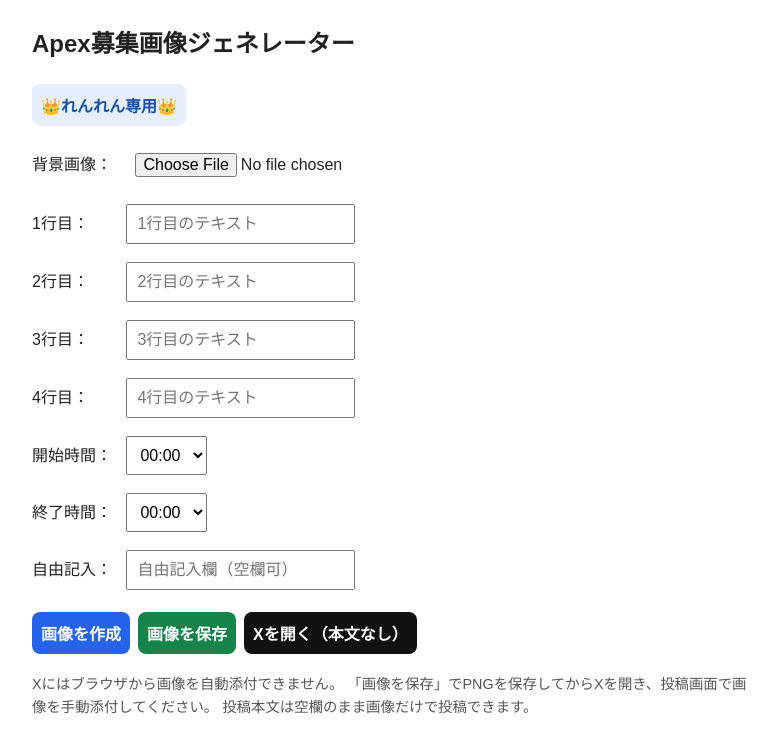
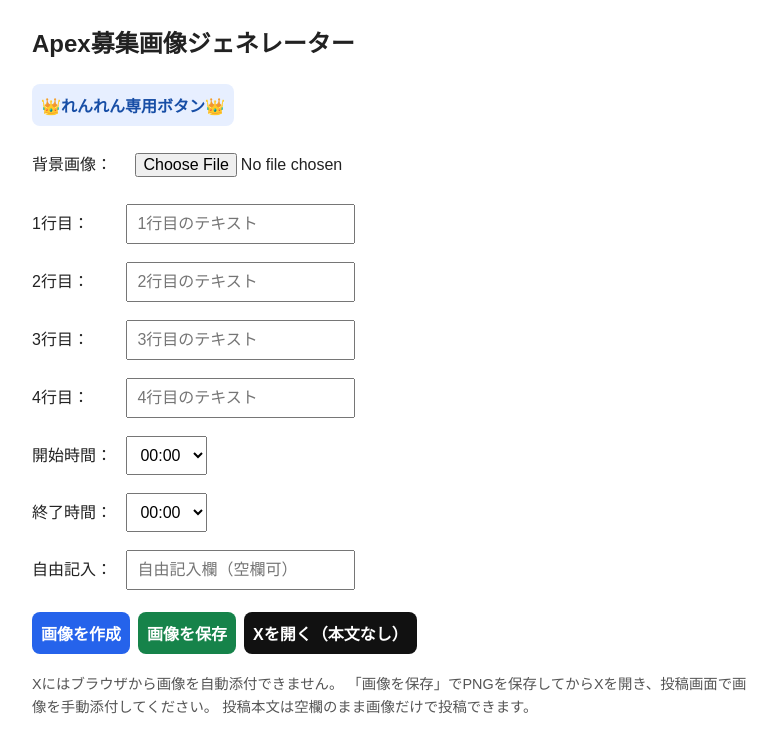
Before and after one commit to ajinoCan2Me/apex_recruiting, a plain HTML site: page index.html in a window 1280 px wide. Shown: the whole page, without its empty margins (248-1025 px from the left). Drawn offline with Linux system fonts and the light colour scheme.

Commit message:
index.html を更新

```diff
--- a/index.html
+++ b/index.html
@@ -46,7 +46,7 @@
     <h2>Apex募集画像ジェネレーター</h2>
 
     <div class="field">
-        <button type="button" id="templateButton">👑れんれん専用👑</button>
+        <button type="button" id="templateButton">👑れんれん専用ボタン👑</button>
     </div>
 
     <div class="field">
```
